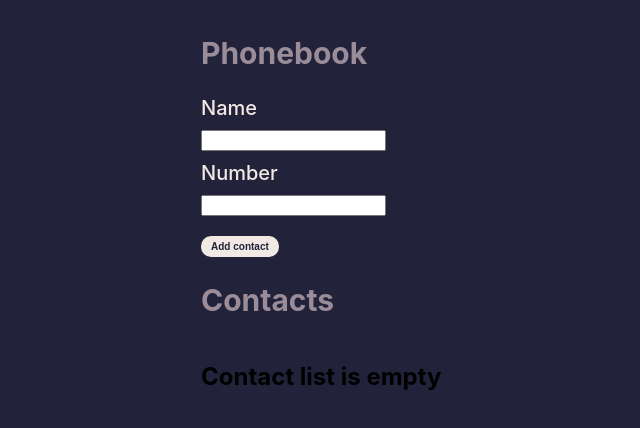
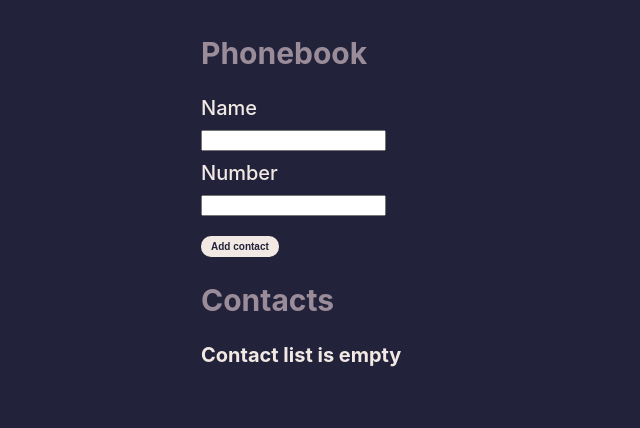
Before and after one commit to annamowinska/goit-react-hw-08-phonebook, a React (Create React App) app: page / in a window 1280 px wide. Shown: the top 428 px of the page, without its empty margins (239-879 px from the left). Built offline with nearby package versions, Linux system fonts and the light colour scheme.

Commit message:
finish_commit

```diff
--- a/src/components/App.jsx
+++ b/src/components/App.jsx
@@ -15,15 +15,11 @@ class App extends Component {
   addContact = ({ name, number }) => {
     const normalizationName = name.toLowerCase();
 
-    let atContactList = false;
-    this.state.contacts.forEach(item => {
-      if (item.name.toLocaleLowerCase() === normalizationName) {
-        alert(`${name} is already in contacts.`);
-        atContactList = true;
-      }
-    });
-
-    if (atContactList) {
+    const alreadyInContacts = this.state.contacts.some(
+      ({ name }) => name.toLocaleLowerCase() === normalizationName
+    );
+    if (alreadyInContacts) {
+      alert(`${name} is already in contacts.`);
       return;
     }
 
@@ -95,7 +91,7 @@ class App extends Component {
             />
           </>
         ) : (
-          <h2>Contact list is empty</h2>
+          <h2 className={css['empty-list']}>Contact list is empty</h2>
         )}
       </div>
     );
--- a/src/components/App.module.css
+++ b/src/components/App.module.css
@@ -11,3 +11,11 @@
   font-size: 30px;
   font-weight: 700;
 }
+
+.empty-list {
+  font-size: 20px;
+  margin: 0;
+  padding-right: 20px;
+  padding-bottom: 5px;
+  color: #f2e9e4;
+}
```
